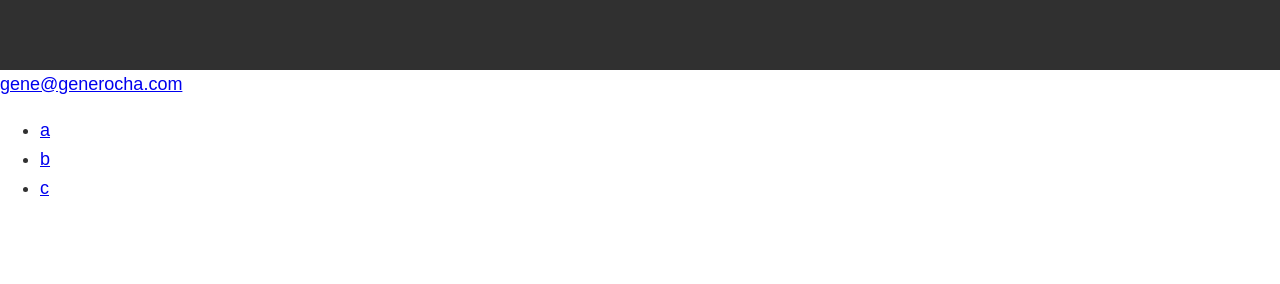
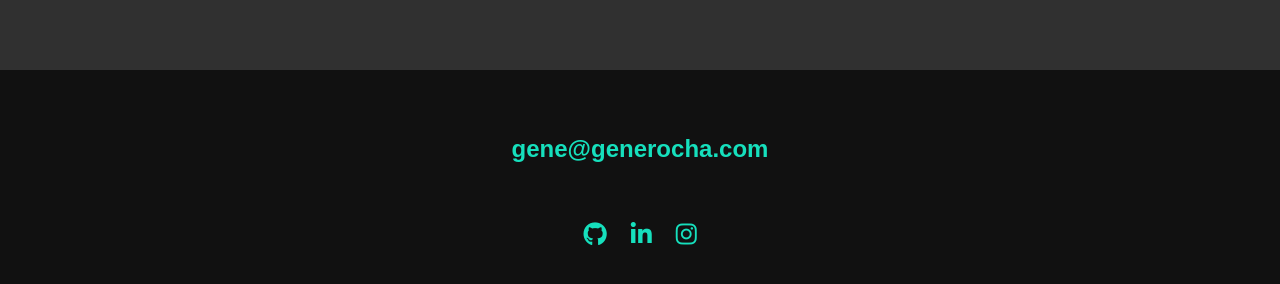
Before and after one commit to generocha/webPortfolio, a plain HTML site: page index.html in a window 1280 px wide. Shown: the part 2327-2611 px from the top of the page. Before the commit the page ends 2548 px from the top, so only its background shows below. Drawn offline with nearby package versions, Linux system fonts and the light colour scheme.

Commit message:
Add styles for footer and social icons. Add social icons

```diff
--- a/css/style.css
+++ b/css/style.css
@@ -277,3 +277,36 @@ nav {
   transform: scale(1.2);
   opacity: 0.5;
 }
+/* Footer */
+.footer {
+  background: #111111;
+  color: var(--clr-accent);
+  text-align: center;
+  padding: 2.5em 0;
+  font-size: var(--fs-h3);
+}
+.footer a {
+  color: inherit;
+  text-decoration: none;
+}
+.footer__link {
+  font-weight: var(--fw-bold);
+}
+.footer__link:hover,
+.social-list__link:hover {
+  opacity: 0.7;
+}
+.footer__link:hover {
+  text-decoration: underline;
+}
+
+.social-list {
+  list-style: none;
+  display: flex;
+  justify-content: center;
+  margin: 2em 0 0;
+  padding: 0;
+}
+.social-list__item {
+  margin: 0 0.5em;
+}
--- a/index.html
+++ b/index.html
@@ -200,28 +200,30 @@
         </a>
       </div>
     </section>
-    <footer>
-      <a href="mailto:gene@generocha.com" class="footer-link"
+    <footer class="footer">
+      <a href="mailto:gene@generocha.com" class="footer__link"
         >gene@generocha.com</a
       >
       <ul class="social-list">
         <li class="social-list__item">
-          <a class="social-list__link" href="https://github.com/generocha">a</a>
+          <a class="social-list__link" href="https://github.com/generocha"
+            ><i class="fab fa-github"></i
+          ></a>
         </li>
 
         <li class="social-list__item">
           <a
             class="social-list__link"
             href="https://www.linkedin.com/in/generocha/"
-            >b</a
-          >
+            ><i class="fab fa-linkedin-in"></i
+          ></a>
         </li>
         <li class="social-list__item">
           <a
             class="social-list__link"
             href="https://www.instagram.com/generocha/"
-            >c</a
-          >
+            ><i class="fab fa-instagram"></i
+          ></a>
         </li>
       </ul>
     </footer>
```
